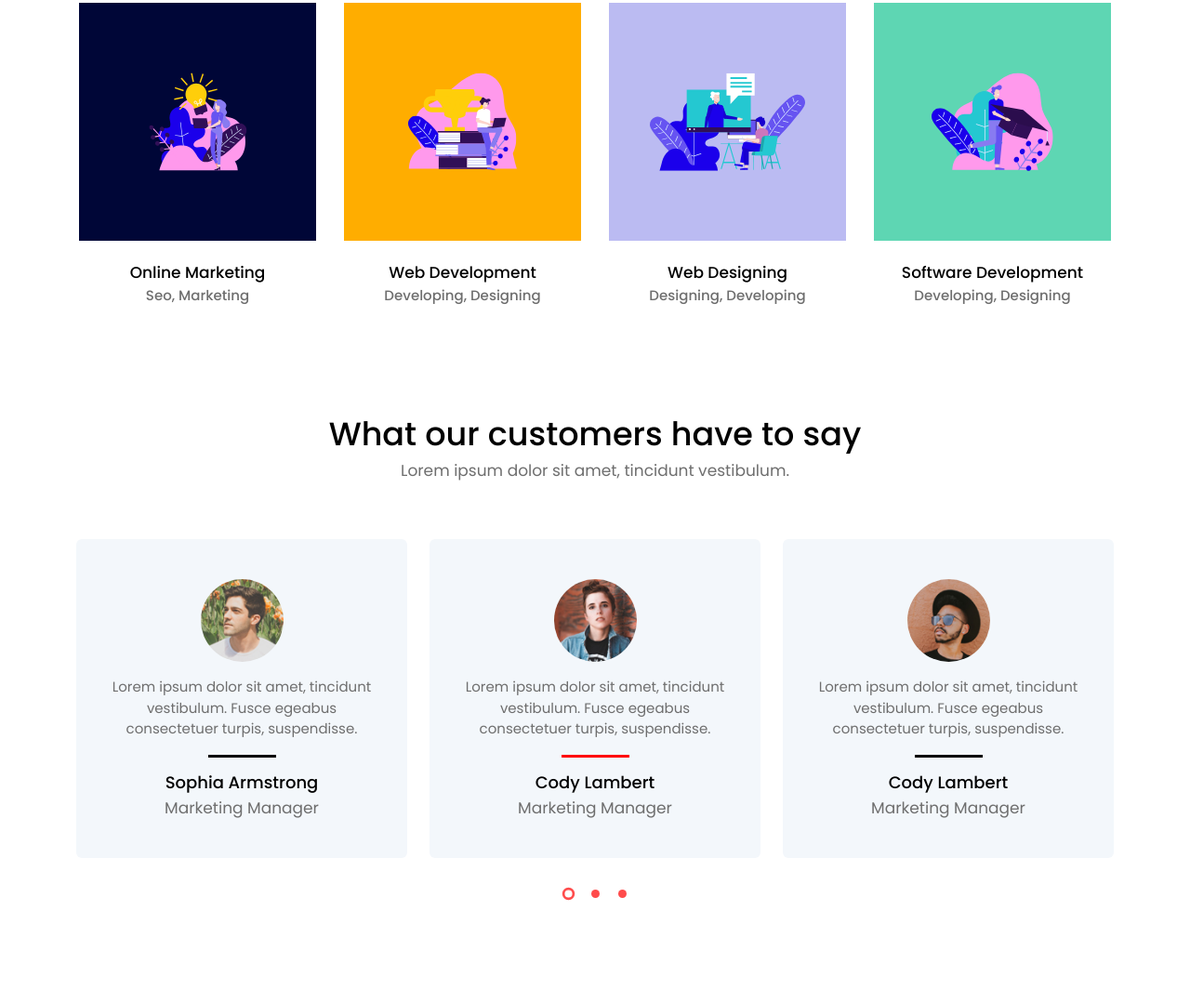
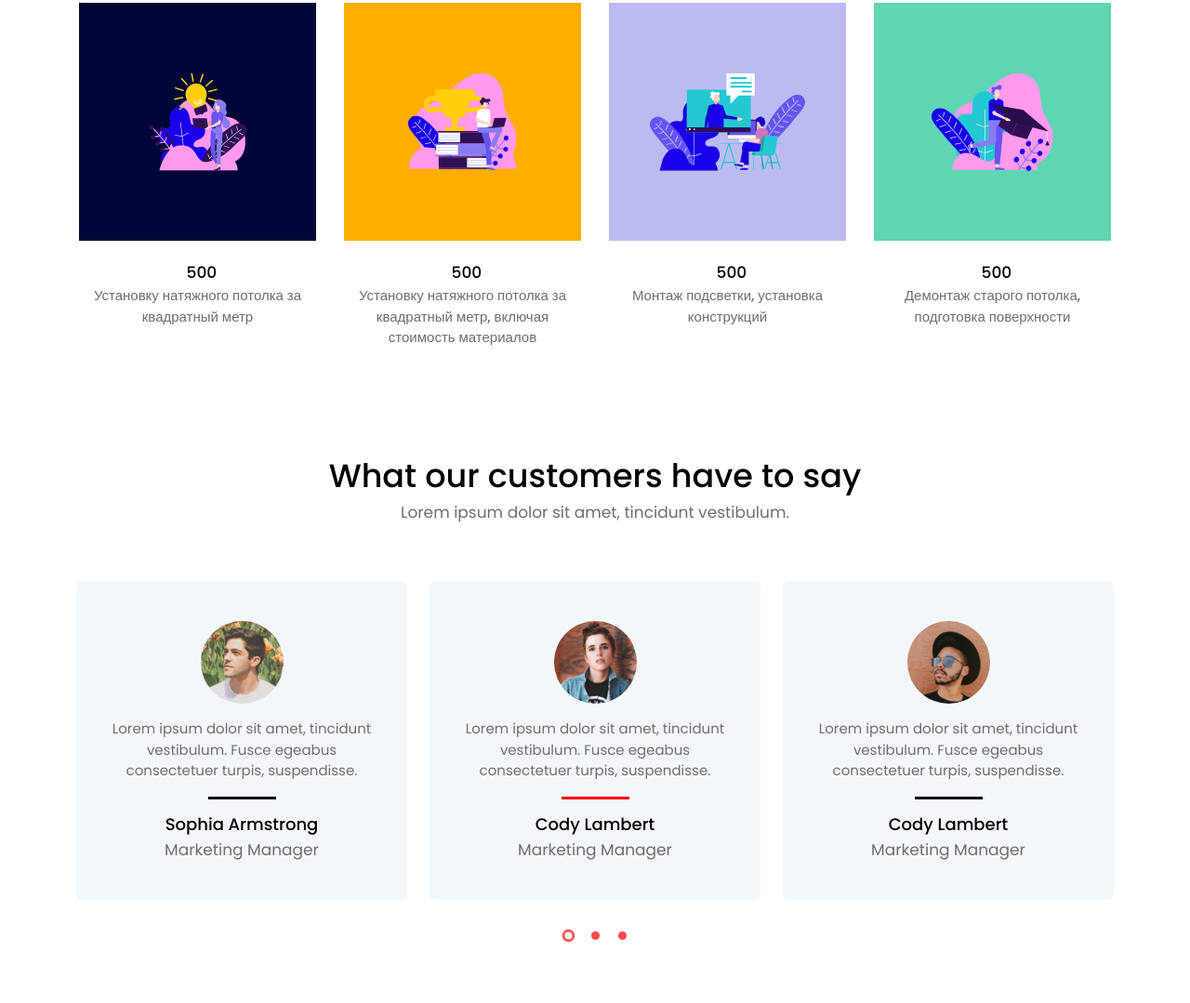
Before and after one commit to likemne/potolki, a website: page index.html in a window 1280 px wide. Shown: the part 3803-4882 px from the top of the page at 93% size. Drawn offline with Linux system fonts and the light colour scheme.

Commit message:
Update index.html

```diff
--- a/index.html
+++ b/index.html
@@ -160,8 +160,8 @@
                   </div>
                 </div>
                 <div class="card-details text-center pt-4">
-                    <h6 class="m-0 pb-1">Online Marketing</h6>
-                    <p>Seo, Marketing</p>
+                    <h6 class="m-0 pb-1">&nbsp 500</h6>
+                    <p>Установку натяжного потолка за квадратный метр</p>
                 </div>
               </div>
             </div>
@@ -181,8 +181,8 @@
                   </div>
                 </div>
                 <div class="card-details text-center pt-4">
-                    <h6 class="m-0 pb-1">Web Development</h6>
-                    <p>Developing, Designing</p>
+                    <h6 class="m-0 pb-1">&nbsp 500</h6>
+                    <p>Установку натяжного потолка за квадратный метр, включая стоимость материалов</p>
                 </div>
               </div>
             </div>
@@ -202,8 +202,8 @@
                   </div>
                 </div>
                 <div class="card-details text-center pt-4">
-                    <h6 class="m-0 pb-1">Web Designing</h6>
-                    <p>Designing, Developing</p>
+                    <h6 class="m-0 pb-1">&nbsp 500</h6>
+                    <p>Монтаж подсветки, установка конструкций</p>
                 </div>
               </div>
             </div>
@@ -223,8 +223,8 @@
                   </div>
                 </div>
                 <div class="card-details text-center pt-4">
-                    <h6 class="m-0 pb-1">Software Development</h6>
-                    <p>Developing, Designing</p>
+                    <h6 class="m-0 pb-1">&nbsp 500</h6>
+                    <p>Демонтаж старого потолка, подготовка поверхности</p>
                 </div>
               </div>
             </div>
```
